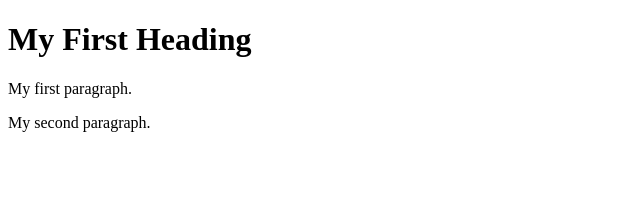
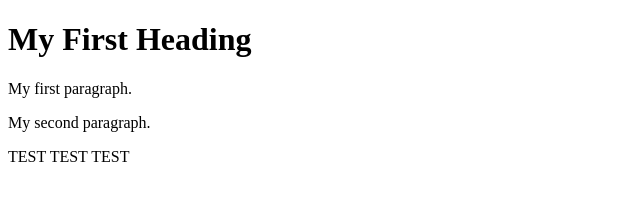
Before and after one commit to nexix/at1, a plain HTML site: page index.html in a window 1280 px wide. Shown: the whole page, without its empty margins (0-640 px from the left). Drawn offline with Linux system fonts and the light colour scheme.

Commit message:
big change

```diff
--- a/index.html
+++ b/index.html
@@ -6,5 +6,6 @@
 
 		<p>My first paragraph.</p>
 		<p>My second paragraph.</p>
+		<p>TEST TEST TEST</p>
 	</body>
 </html>
```
